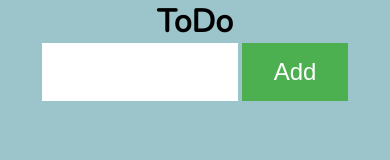
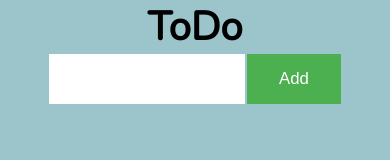
Before and after one commit to abhinavdhakal/todovanillajs, a plain HTML site: page index.html in a window 390 px wide. Drawn offline with nearby package versions, Linux system fonts and the light colour scheme.

Commit message:
responsive?

```diff
--- a/style.css
+++ b/style.css
@@ -83,3 +83,13 @@ body {
 	font-style: italic;
 	color: brown;
 }
+
+@media(max-width:500px){
+
+	*{
+		font-size:0.7rem;
+	}
+	h1{
+		font-size: 40px;
+	}
+}
```
